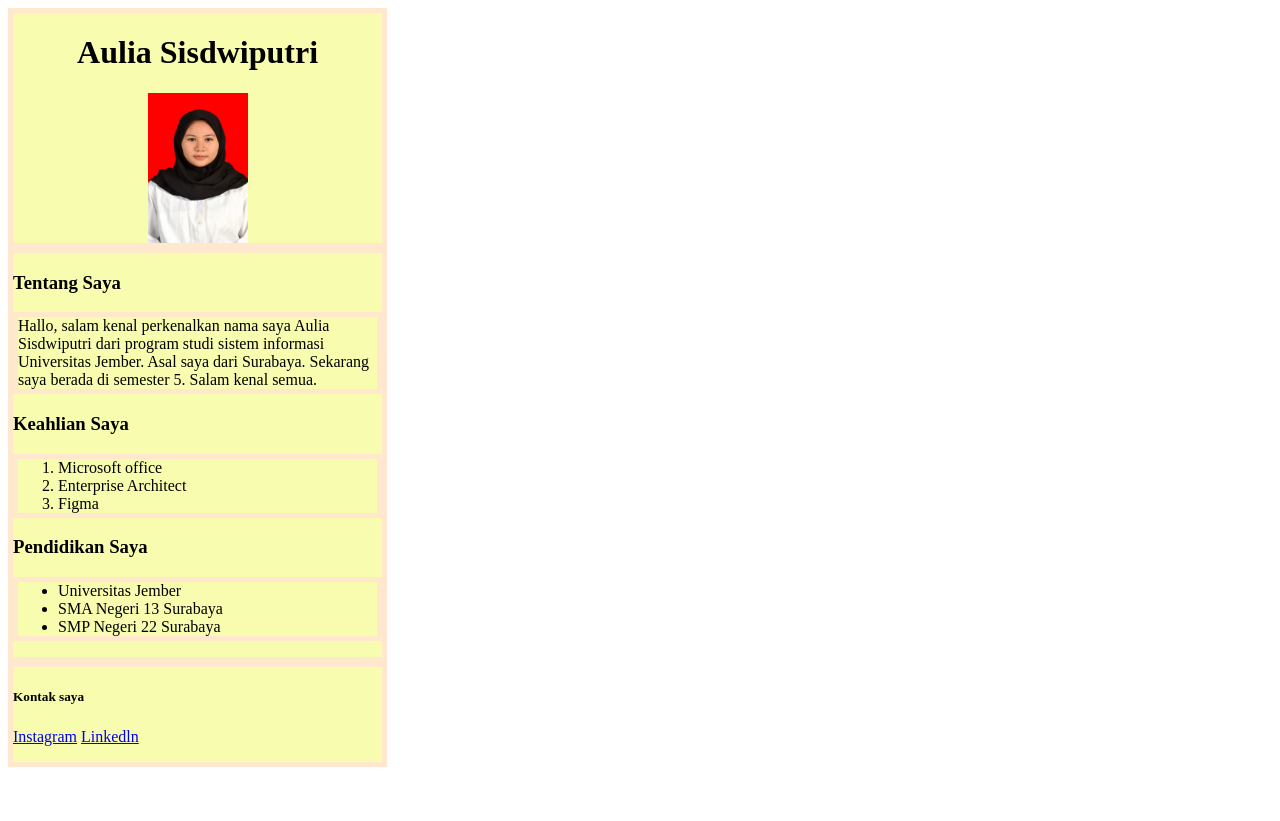
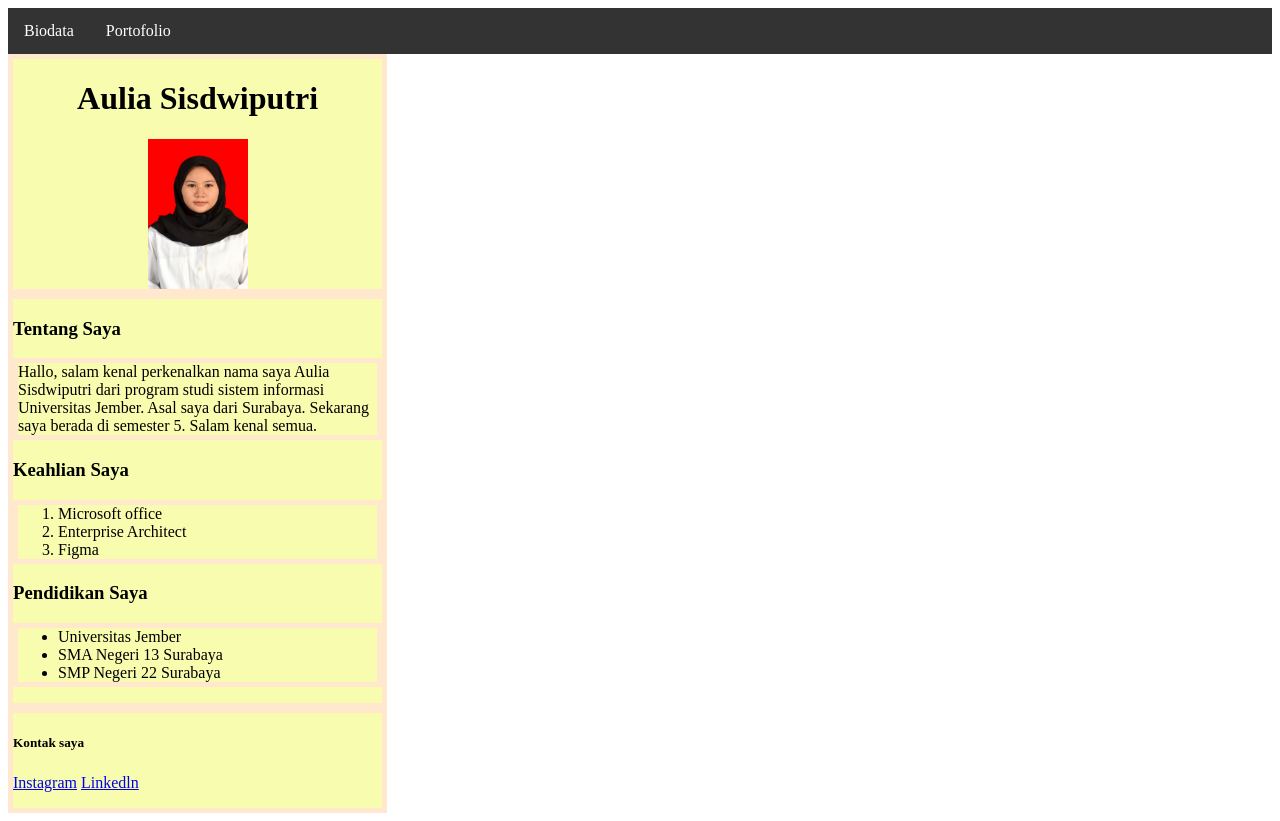
Before and after one commit to auliasisdwiputri123/web-basic-seal, a plain HTML site: page index.html in a window 1280 px wide. Before the commit the page ends 800 px from the top, so only its background shows below. Drawn offline with Linux system fonts and the light colour scheme.

Commit message:
tambah menu

```diff
--- a/latihan_Aulia sisdwiputri.html
+++ b/index.html
@@ -3,9 +3,41 @@
 <head>
     <title>My Biodata</title>
     <link rel="stylesheet" href="./style.css">
+    <style>
+        .nav ul {
+            list-style-type: none;
+            margin: 0;
+            padding: 0;
+            overflow: hidden;
+            background-color: #333;
+        }
+
+        .nav li {
+            float: left;
+        }
+
+        .nav li a {
+            display: block;
+            color: white;
+            text-align: center;
+            padding: 14px 16px;
+            text-decoration: none;
+        }
+
+        .nav li a:hover {
+            background-color: #111;
+        }
+    </style>
 </head>
 
 <body>
+    <div class="nav">
+        <ul>
+            <li><a href="">Biodata</a></li>
+            <li><a href="portofolio.html">Portofolio</a></li>
+        </ul>
+    </div>
+
     <div class="biodata">
         <div class="biojudul">
             <h1>Aulia Sisdwiputri</h1>
```
Also changed, not shown: portofolio.html (+3 -0 lines), style.css (line endings or trailing spaces).
